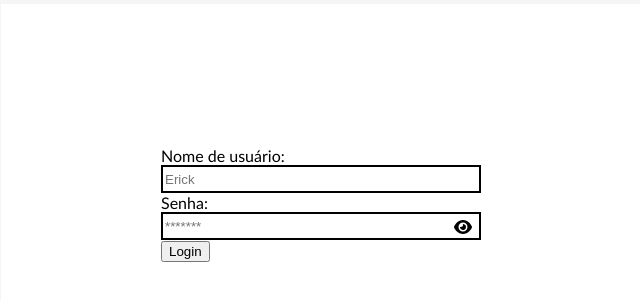
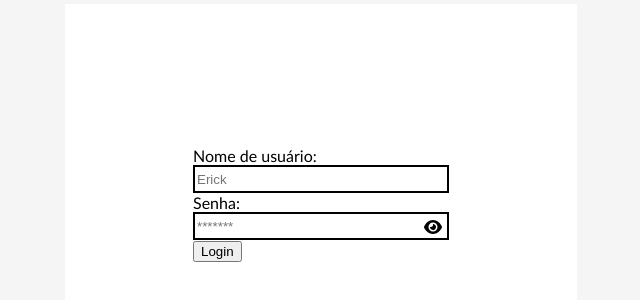
Before and after one commit to ErickRios77/desafio-radix, a Next.js app: page / in a window 1280 px wide. Shown: the part 196-496 px from the top of the page, without its empty margins (319-959 px from the left). Built offline with nearby package versions, Linux system fonts and the light colour scheme.

Commit message:
atualizações finais

```diff
--- a/src/app/style/login.css
+++ b/src/app/style/login.css
@@ -13,7 +13,7 @@
     align-items: center;
     background-color: white;
     height: 50vh;
-    width: 50vw;
+    width: 40vw;
     flex-direction: column;
 }
 
```
